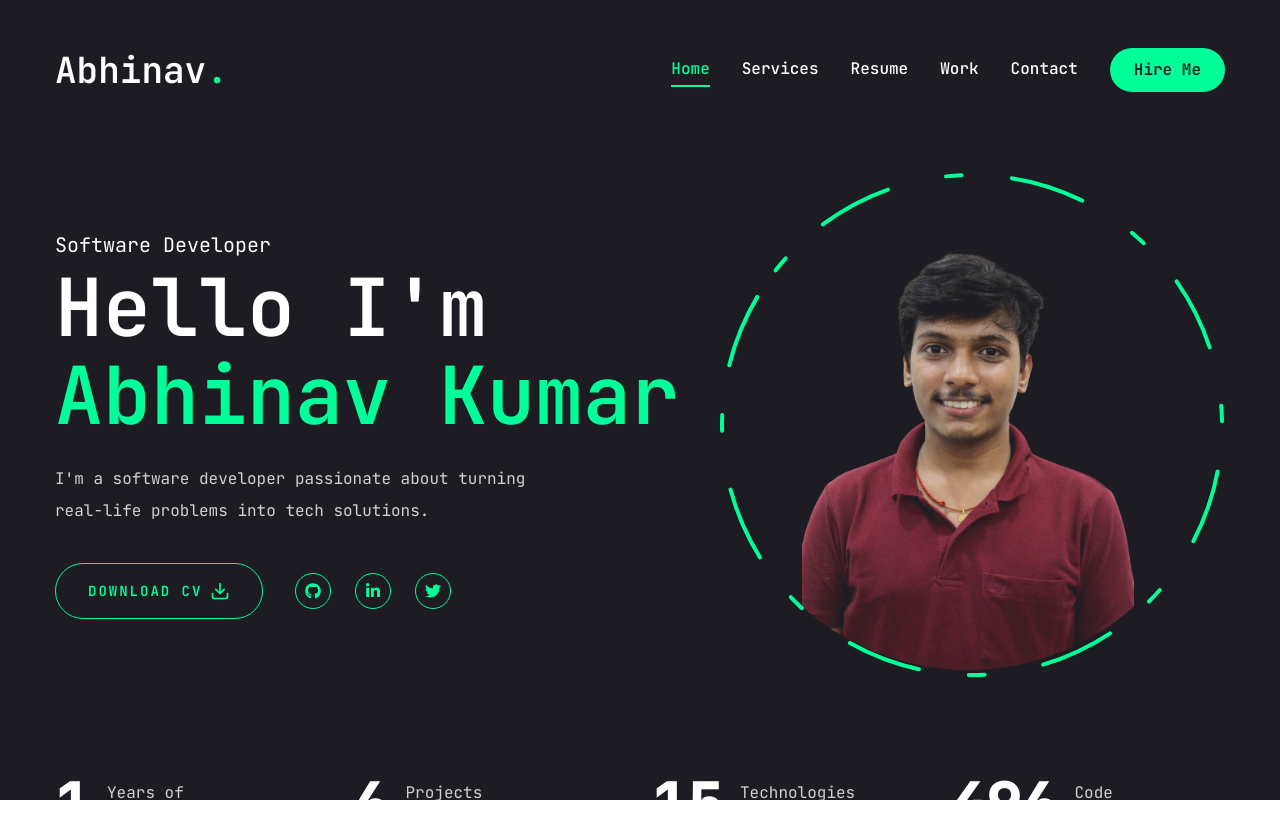
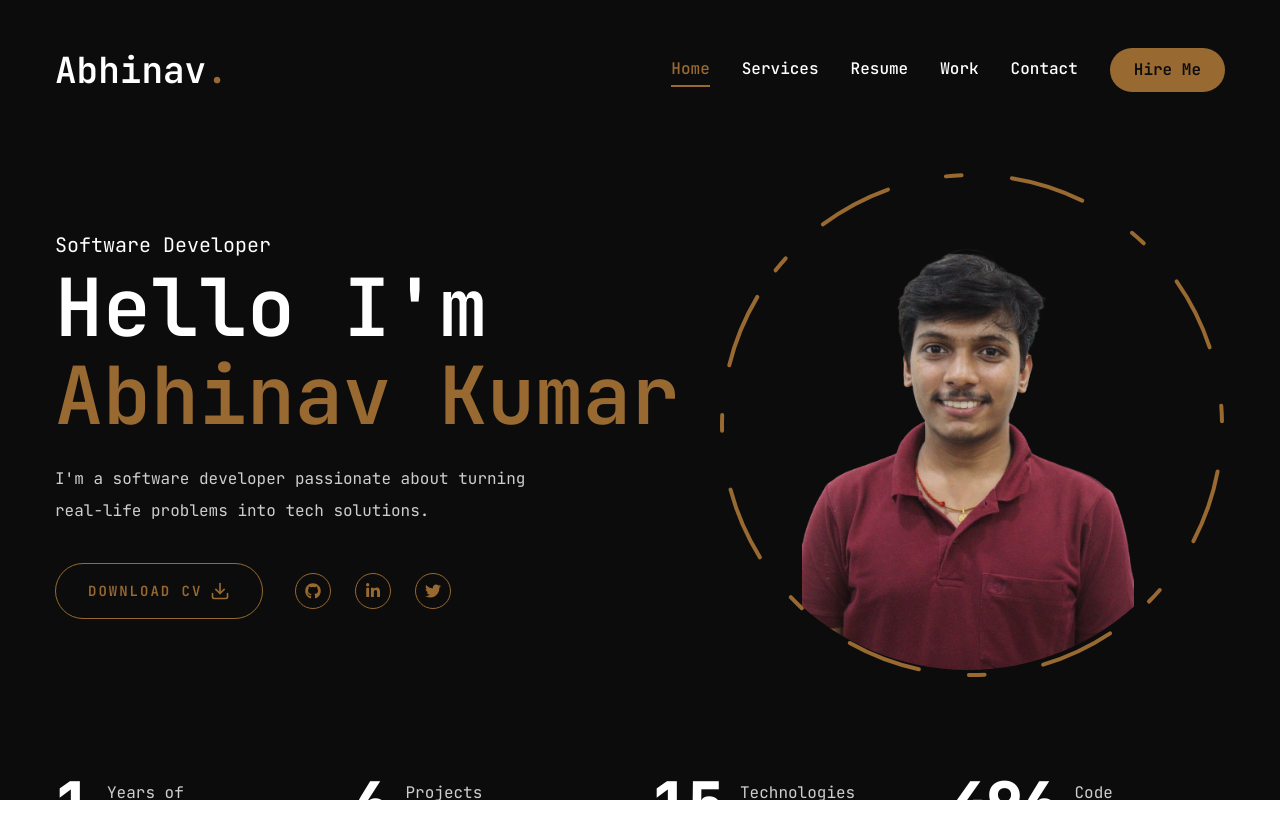
Before and after one commit to Abhin4vKumar/portfolio, a Next.js app: page / in a window 1280 px wide. Shown: the top 838 px of the page. Built offline with nearby package versions, Linux system fonts and the light colour scheme.

Commit message:
Changed color

```diff
--- a/app/globals.css
+++ b/app/globals.css
@@ -20,6 +20,6 @@
     }
 
     .text-outline-hover{
-        -webkit-text-stroke:1px #00ff99;
+        -webkit-text-stroke:1px #b8884e;
     }
 }
--- a/components/Photo.jsx
+++ b/components/Photo.jsx
@@ -10,7 +10,7 @@
                 <Image src="/assets/3-compressed.png" priority quality={100} fill alt="Abhinav Kumar" className="object-contain rounded-full" />
             </motion.div>
             <motion.svg className="w-[300px] xl:w-[506px] h-[300px] xl:h-[506px]" fill="transparent" viewBox="0 0 506 506" xmlns="https://www.w3.org/2000/svg">
-                <motion.circle cx="253" cy="253" r="250" stroke="#00ff99" strokeWidth="4" strokeLinecap="round" strokeLinejoin="round" initial={{strokeDasharray:"24 10 0 0"}} animate={{strokeDasharray:["15 120 25 25","16 25 92 72" , "4 250 22 22"],rotate:[120,360]}} transition={{duration:20,repeat:Infinity, repeatType:"reverse"}} />
+                <motion.circle cx="253" cy="253" r="250" stroke="#986931" strokeWidth="4" strokeLinecap="round" strokeLinejoin="round" initial={{strokeDasharray:"24 10 0 0"}} animate={{strokeDasharray:["15 120 25 25","16 25 92 72" , "4 250 22 22"],rotate:[120,360]}} transition={{duration:20,repeat:Infinity, repeatType:"reverse"}} />
             </motion.svg>
         </motion.div>
     </div>
--- a/tailwind.config.js
+++ b/tailwind.config.js
@@ -24,10 +24,10 @@
     },
     extend: {
       colors:{
-        primary:'#1c1c22',
+        primary:'#0c0c0c',
         accent:{
-          DEFAULT:'#00ff99',
-          hover:'#00e187',
+          DEFAULT:'#986931',
+          hover:'#b8884e',
         }
       },
       keyframes: {
```
